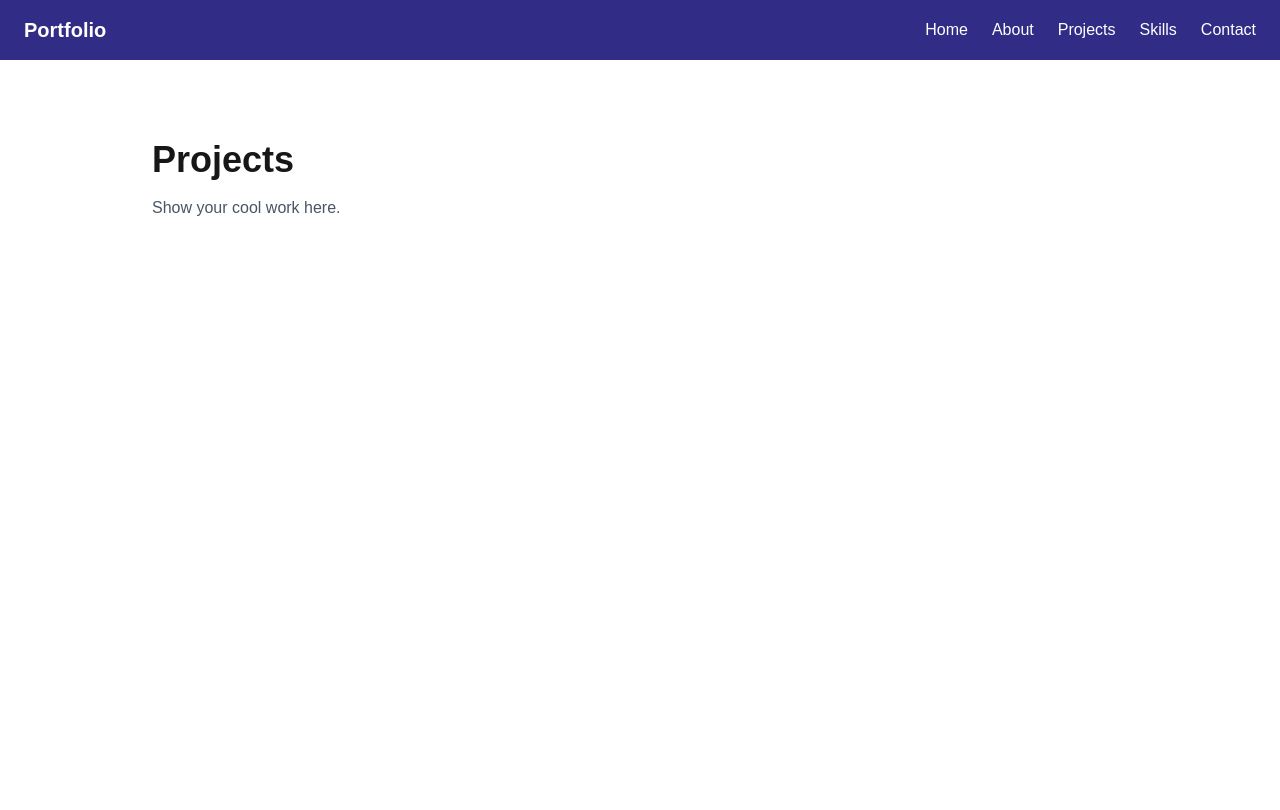
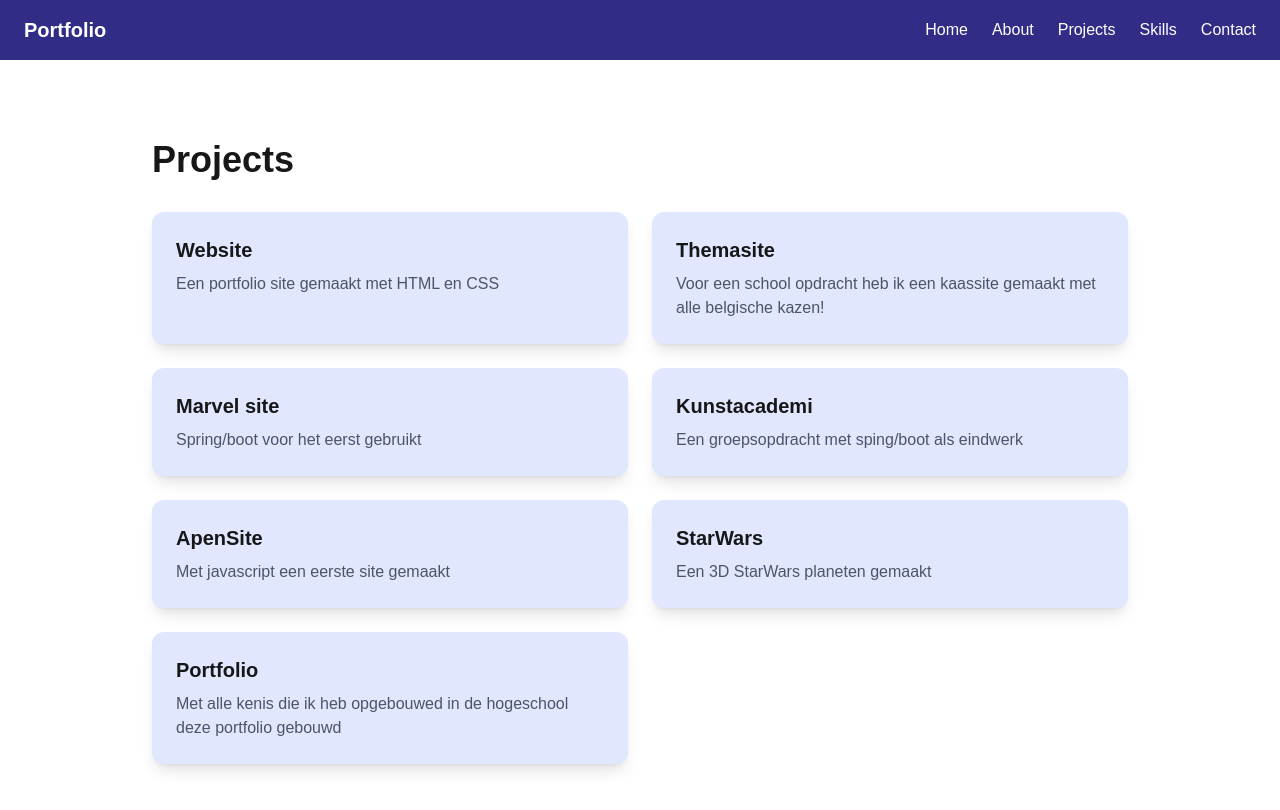
Before and after one commit to LaurienHart/Portfolio-Laurien-Hart, a Next.js app in the folder portfolio/: page /projects in a window 1280 px wide. Shown: the top 810 px of the page. Built offline with nearby package versions, Linux system fonts and the light colour scheme.

Commit message:
Projects page fixed

```diff
--- a/portfolio/package.json
+++ b/portfolio/package.json
@@ -12,6 +12,7 @@
     "@needle-tools/engine": "^4.8.0",
     "@react-three/drei": "^10.6.1",
     "@react-three/fiber": "^9.3.0",
+    "framer-motion": "^12.23.12",
     "lucide-react": "^0.539.0",
     "next": "15.4.6",
     "react": "19.1.0",
--- a/portfolio/src/app/projects/page.tsx
+++ b/portfolio/src/app/projects/page.tsx
@@ -1,8 +1,74 @@
+"use client";
+
+import { motion } from "framer-motion";
+
+const projects = [
+    {
+        title: "Website",
+        description: "Een portfolio site gemaakt met HTML en CSS",
+        link: "/projects/website",
+    },
+    {
+        title: "Themasite",
+        description: "Voor een school opdracht heb ik een kaassite gemaakt met alle belgische kazen!",
+        link: "/projects/themasite",
+    },
+    {
+        title: "Marvel site",
+        description: "Spring/boot voor het eerst gebruikt",
+        link: "/projects/marvelsite",
+    },
+    {
+        title: "Kunstacademi",
+        description: "Een groepsopdracht met sping/boot als eindwerk",
+        link: "/projects/kunst",
+    },
+    {
+        title: "ApenSite",
+        description: "Met javascript een eerste site gemaakt",
+        link: "/projects/apensite",
+    },
+    {
+        title: "StarWars",
+        description: "Een 3D StarWars planeten gemaakt",
+        link: "/projects/starwars",
+    },
+    {
+        title: "Portfolio",
+        description: "Met alle kenis die ik heb opgebouwed in de hogeschool deze portfolio gebouwd",
+        link: "/projects/portfolio",
+    },
+]
+
 export default function Projects() {
     return (
         <div className="max-w-5xl mx-auto py-20 px-6">
-            <h1 className="text-4xl font-bold mb-4">Projects</h1>
-            <p className="text-gray-600">Show your cool work here.</p>
+            <motion.h1
+                className="text-4xl font-bold mb-8"
+                initial={{ opacity: 0, y: -20 }}
+                animate={{ opacity: 1, y: 0 }}
+                transition={{ duration: 0.5 }}
+            >
+                Projects
+            </motion.h1>
+
+            <div className="grid md:grid-cols-2 gap-6">
+                {projects.map((project, index) => (
+                    <motion.a
+                        key={index}
+                        href={project.link}
+                        className="block p-6 bg-indigo-100 rounded-xl shadow-lg transition-shadow duration-300"
+                        initial={{ opacity: 0, y: 20 }}
+                        whileInView={{ opacity: 1, y: 0 }}
+                        viewport={{ once: true }}
+                        transition={{ duration: 0.5, delay: index * 0.2 }}
+                        whileHover={{ scale: 1.05, boxShadow: "0px 15px 25px rgba(0,0,0,0.2)" }}
+                    >
+                        <h2 className="text-xl font-semibold mb-2">{project.title}</h2>
+                        <p className="text-gray-600">{project.description}</p>
+                    </motion.a>
+                ))}
+            </div>
         </div>
-    );
+    )
 }
```
Also changed, not shown: 1 other file (tests, documents, lock files or other folders).
